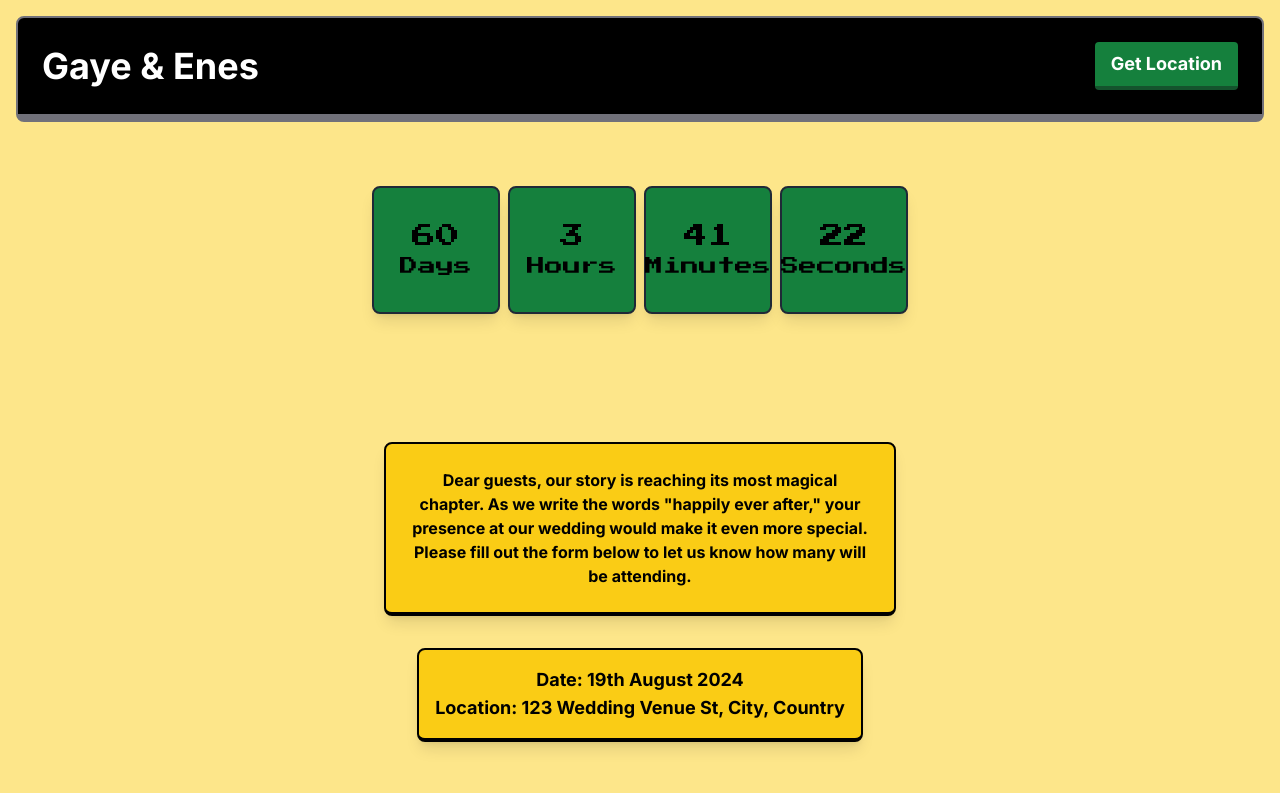
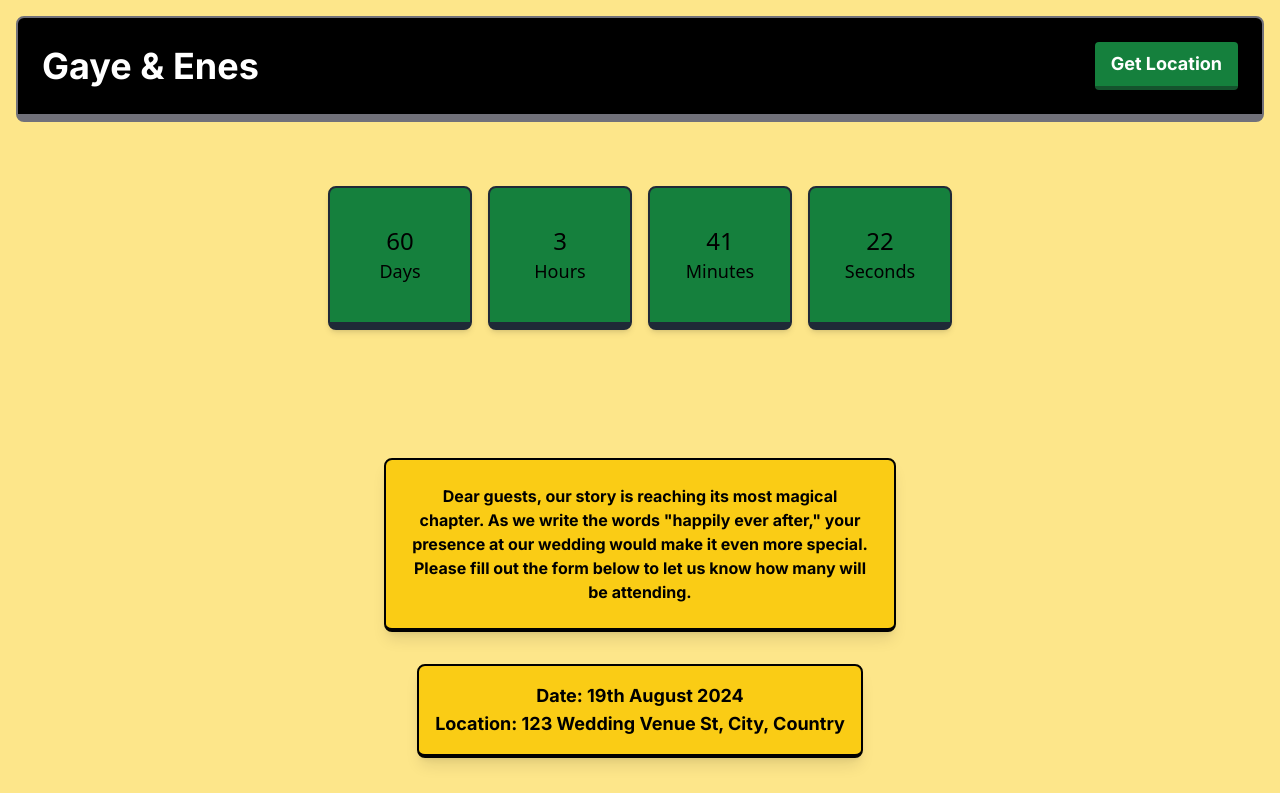
Before and after one commit to enesyesil/weddify, a Next.js app in the folder weddify/: page / in a window 1280 px wide. Shown: the top 793 px of the page. Built offline with nearby package versions, Linux system fonts and the light colour scheme.

Commit message:
updaate countdown

```diff
--- a/weddify/src/components/CountdownTimer.tsx
+++ b/weddify/src/components/CountdownTimer.tsx
@@ -1,5 +1,3 @@
-/* eslint-disable react/no-unescaped-entities */
-
 'use client';
 
 import { useState, useEffect } from 'react';
@@ -48,18 +46,18 @@ const CountdownTimer: React.FC<CountdownTimerProps> = ({ targetDate }) => {
   });
 
   return (
-    <div className="text-center mb-8 font-minecraft">
+    <div className="text-center mb-8 font-sans">
       {Object.keys(timeLeft).length === 0 ? (
         <span className="text-black">Time up!</span>
       ) : (
-        <div className="flex flex-wrap justify-center gap-2">
+        <div className="flex flex-wrap justify-center gap-4">
           {Object.entries(timeLeft).map(([unit, value]) => (
             <div
               key={unit}
-              className="flex flex-col items-center justify-center text-black bg-green-700 border-2 border-gray-800 shadow-lg p-2 rounded-lg w-20 h-20 sm:w-24 sm:h-24 md:w-28 md:h-28 lg:w-32 lg:h-32"
+              className="flex flex-col items-center border-b-8 justify-center text-black bg-green-700 border-2 border-gray-800 shadow-lg p-4 rounded-lg shadow-md w-24 h-24 sm:w-28 sm:h-28 md:w-32 md:h-32 lg:w-36 lg:h-36"
             >
               <span className="text-md sm:text-lg md:text-xl lg:text-2xl">{value as number}</span>
-              <span className="text-xs sm:text-sm md:text-base lg:text-lg">
+              <span className="text-sm sm:text-base md:text-md lg:text-lg">
                 {unit.charAt(0).toUpperCase() + unit.slice(1)}
               </span>
             </div>
```
